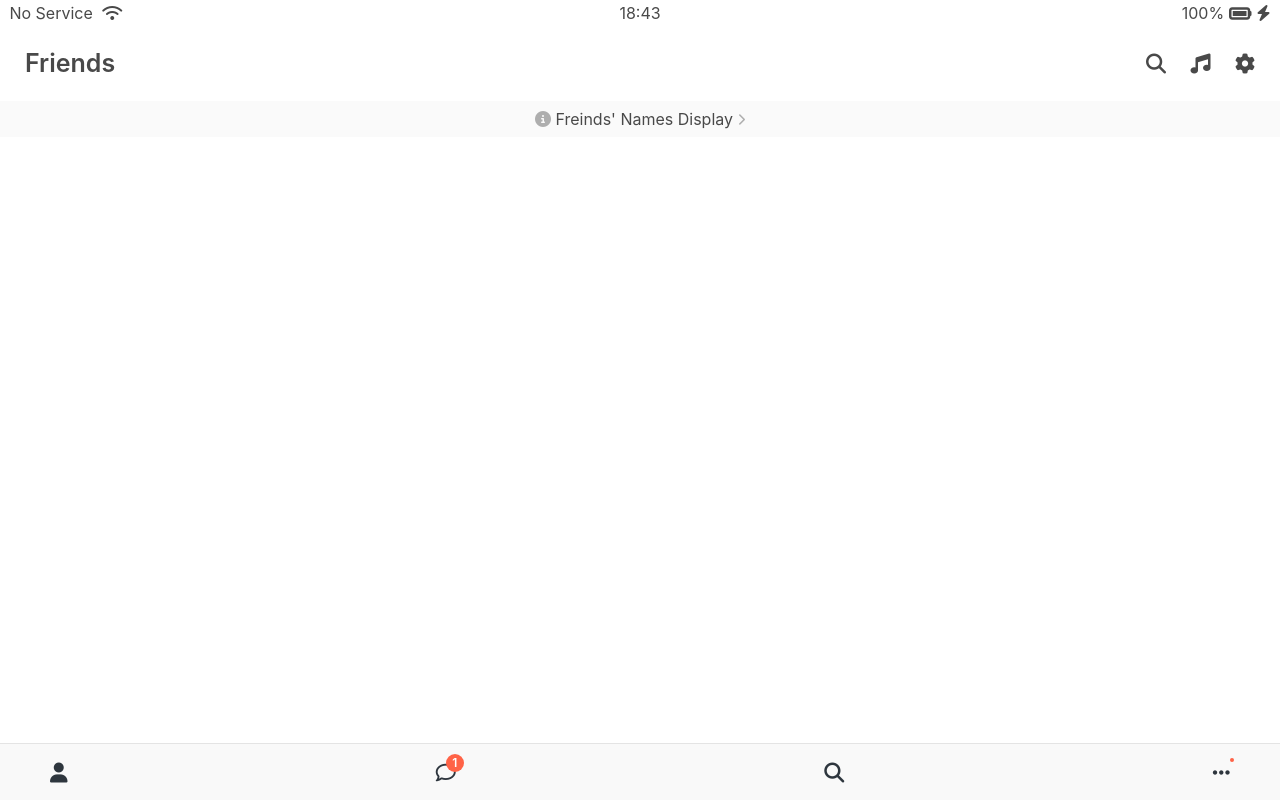
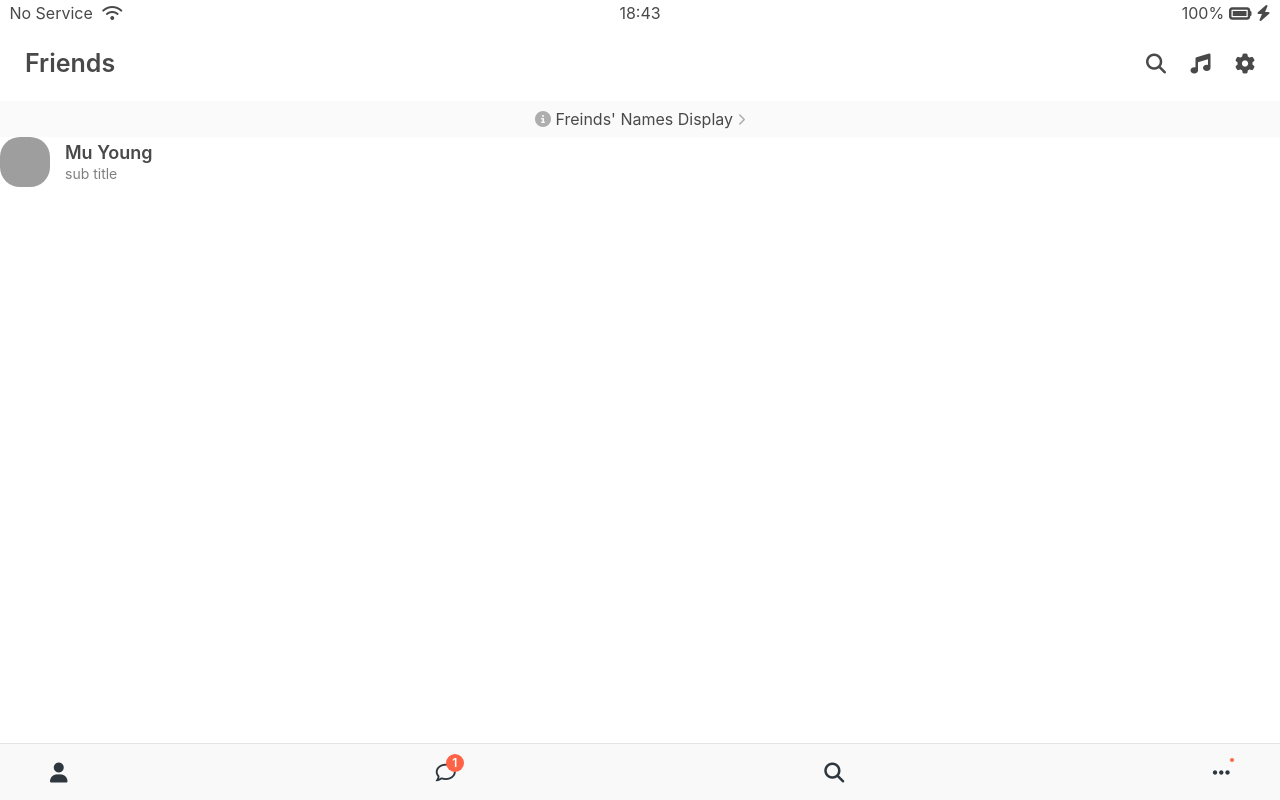
Before and after one commit to Amoong/kokoa_clone, a plain HTML site: page friends.html in a window 1280 px wide. Drawn offline with Linux system fonts and the light colour scheme; grey boxes are pictures that could not be loaded.

Commit message:
user component part two

```diff
--- /dev/null
+++ b/css/components/user-component.css
@@ -0,0 +1,23 @@
+.user-component,
+.user-component__column:first-child {
+  display: flex;
+  align-items: center;
+}
+
+.user-component__avatar {
+  width: 50px;
+  height: 50px;
+  border-radius: 20px;
+  margin-right: 15px;
+}
+
+.user-component__title {
+  font-weight: 600;
+  font-size: 18px;
+}
+
+.user-component__subtitle {
+  margin-top: 5px;
+  font-size: 14px;
+  color: rgba(0, 0, 0, 0.5);
+}
--- a/css/style.css
+++ b/css/style.css
@@ -5,6 +5,7 @@
 @import "components/status-bar.css";
 @import "components/nav-bar.css";
 @import "components/screen-header.css";
+@import "components/user-component.css";
 
 /* Screens */
 @import "screens/login.css";
--- a/friends.html
+++ b/friends.html
@@ -37,6 +37,21 @@
       <i class="fas fa-chevron-right fa-xs"></i>
     </a>
 
+    <div class="user-component">
+      <div class="user-component__column">
+        <img
+          src="https://avatars0.githubusercontent.com/u/33210021?s=60&v=4"
+          class="user-component__avatar"
+          alt=""
+        />
+        <div class="user-component__text">
+          <h4 class="user-component__title">Mu Young</h4>
+          <h6 class="user-component__subtitle">sub title</h6>
+        </div>
+      </div>
+      <div class="user-component__column"></div>
+    </div>
+
     <nav class="nav">
       <ul class="nav__list">
         <li class="nav__btn">
```
